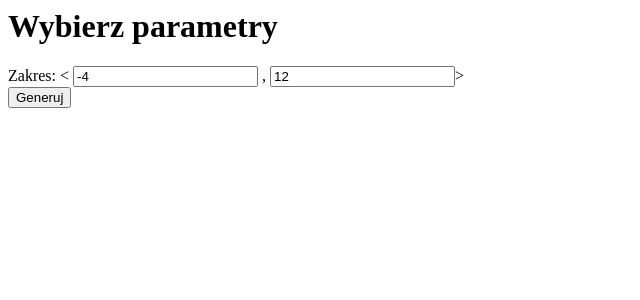
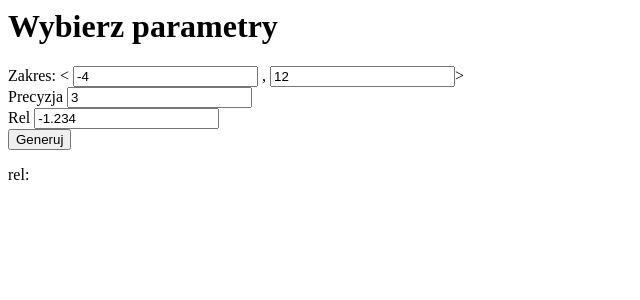
Before and after one commit to bigboyTaysh/genalgorithm, a Django app: page / in a window 1280 px wide. Shown: the top 300 px of the page, without its empty margins (0-640 px from the left). Run offline with Django 3.2, Linux system fonts and the light colour scheme.

Commit message:
send and response data by ajax

```diff
--- /dev/null
+++ b/genapp/static/main.js
@@ -0,0 +1,37 @@
+$('.submit').on('click', function () {
+    submit()
+})
+
+function submit() {
+    const csrftoken = getCookie('csrftoken');
+    const rel = $(".rel").val()
+
+    $.ajax({
+        url: 'start/',
+        type: 'POST',
+        dataType: 'json',
+        data: {
+            csrfmiddlewaretoken: csrftoken,
+            rel: rel,
+        },
+        success: function (result) {
+            $(".rel-response").text(result.rel)
+        }
+    });
+}
+
+function getCookie(name) {
+    let cookieValue = null;
+    if (document.cookie && document.cookie !== '') {
+        const cookies = document.cookie.split(';');
+        for (let i = 0; i < cookies.length; i++) {
+            const cookie = cookies[i].trim();
+            // Does this cookie string begin with the name we want?
+            if (cookie.substring(0, name.length + 1) === (name + '=')) {
+                cookieValue = decodeURIComponent(cookie.substring(name.length + 1));
+                break;
+            }
+        }
+    }
+    return cookieValue;
+}
--- a/genapp/templates/genapp/index.html
+++ b/genapp/templates/genapp/index.html
@@ -1,16 +1,24 @@
+<script src="https://ajax.googleapis.com/ajax/libs/jquery/3.5.1/jquery.min.js"></script>
+
 <h1>Wybierz parametry</h1>
 
 <form action="{% url 'start' %}" method="post">
     {% csrf_token %}
     <div class="form-group">
         <label for="rangeA">Zakres: <</label>
-        <input type="text" class="form-control" name="rangeA" id="rangeA" aria-describedby="helpId" value="-4">
+        <input type="number" name="rangeA" class="form-control rangeA" value="-4">
         <label for="rangeB">,</label>
-        <input type="text" class="form-control" name="rangeB" id="rangeB" aria-describedby="helpId" value="12">>
+        <input type="number" name="rangeB" class="form-control rangeB" value="12">><br>
+        <label for="precision">Precyzja</label>
+        <input type="number" name="precision" class="form-control precision" value="3"><br>
+        <label for="rel">Rel</label>
+        <input type="number" name="rel" class="form-control rel" value="-1.234">
     </div>
-    <input type="submit" value="Generuj">
+    <input type="button" class="submit" value="Generuj">
 </form>
 
-{% if rangeA and rangeB %}
-    Wybrany zakres {{rangeA}} i {{rangeB}}
-{% endif %}
+<p>rel: </p>
+<div class="rel-response"></div>
+
+{% load static %}
+<script src="{% static 'main.js' %}"></script>
--- a/genapp/views.py
+++ b/genapp/views.py
@@ -1,6 +1,7 @@
 from django.shortcuts import render
-from django.http import HttpResponse
+from django.http import HttpResponse, JsonResponse
 from django.template import loader
+from genapp.modules import Modules
 
 # Create your views here.
 def index(request):
@@ -11,11 +12,18 @@ def index(request):
     return HttpResponse(template.render(context, request))
 
 def start(request):
-    rangeA = request.POST['rangeA']
-    rangeB = request.POST['rangeB']
-    template = loader.get_template('genapp/index.html')
-    context = {
-        'rangeA': rangeA,
-        'rangeB': rangeB
-    }
-    return HttpResponse(template.render(context, request))
+    if request.is_ajax and request.method == "POST":
+        rel = request.POST['rel']
+        ##rangeA = request.POST['rangeA']
+        ##rangeB = request.POST['rangeB']
+        ##precision = request.POST['precision']
+        ##populationSize = request.POST['populationSize']
+
+        ##Modules.random(rangeA, rangeB, precision)
+
+        ##Modules.power_of_2(rangeA, rangeB, precision)
+
+        context = {
+            'rel': rel
+        }
+        return JsonResponse(context, status=200)
```
Also changed, not shown: genapp/modules.py (added, +11 -0 lines), db.sqlite3, 1 other file.
